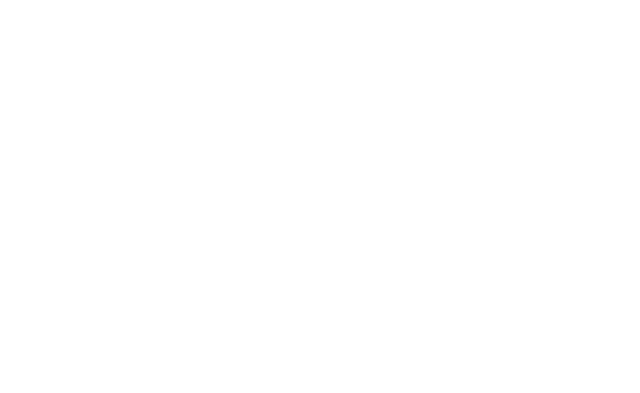
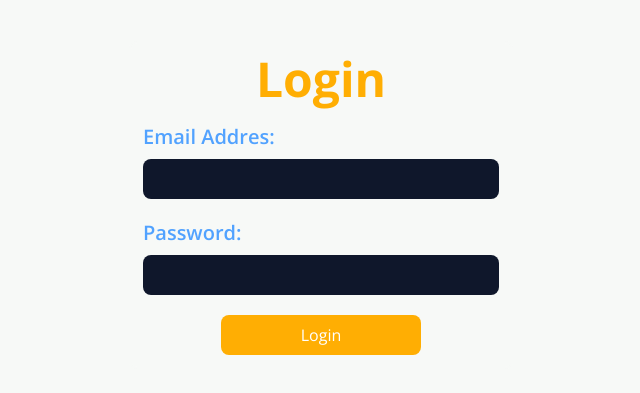
Before and after one commit to gonzagapa/Ecommerce-with-Redux-and-Platzi-Fake-Store-API, a React (Vite) app: page /auth/login in a window 1280 px wide. Before the commit this address had no page. Shown: the part 195-588 px from the top of the page, without its empty margins (319-959 px from the left). Built offline with nearby package versions, Linux system fonts and the light colour scheme.

Commit message:
feat: create LoginPage component

```diff
--- a/src/app/routes/AppRoutes.tsx
+++ b/src/app/routes/AppRoutes.tsx
@@ -9,7 +9,7 @@
 
       <Route element={<ThemePage/>}>
           <Route path="/" element={<ProductRoutes/>}/>
-          <Route path="/auth" element={<AuthRoutes/>}/>
+          <Route path="/auth/*" element={<AuthRoutes/>}/>
       </Route>
 
     </Routes>
--- a/src/app/theme/ThemePage.tsx
+++ b/src/app/theme/ThemePage.tsx
@@ -3,7 +3,7 @@
 
 export function ThemePage() {
   return (
-    <div className="dark:bg-slate-900 bg-slate-300 dark:text-slate-200 text-blue-400
+    <div className="dark:bg-slate-900 bg-baby dark:text-baby text-blue-400
     min-h-screen">
         {<Outlet/>}
     </div>
--- /dev/null
+++ b/src/auth/layout/AuthLayout.tsx
@@ -0,0 +1,9 @@
+import { Outlet } from "react-router";
+
+export function AuthLayout() {
+  return (
+    <div className="grid min-h-screen place-content-center">
+        <Outlet/>
+    </div>
+  )
+}
--- /dev/null
+++ b/src/auth/pages/LoginPage.tsx
@@ -0,0 +1,27 @@
+
+
+export function LoginPage() {
+  return (
+    <main className="dark:bg-slate-800 border-2 rounded-lg border-baby
+    min-w-sm p-3">
+        <h2 className="text-center text-5xl mb-5 text-highlight font-bold">Login</h2>
+        <form action="">
+        <div className="flex flex-col gap-2 mb-5">
+            <label htmlFor="email"
+            className="capitalize font-semibold text-xl">email addres:</label>
+            <input type="email" name="email" id="email"
+            className="bg-slate-900 rounded-lg p-2 outline-slate-300"/>
+        </div>
+        <div className="flex flex-col gap-2 mb-5">
+            <label htmlFor="password"
+            className="capitalize font-semibold text-xl">password:</label>
+            <input type="password" name="password" id="password"
+            className="bg-slate-900 rounded-lg p-2 outline-slate-300"/>
+        </div>
+            <button type="submit" className="bg-highlight text-white w-[200px]
+            rounded-lg text-center p-2 cursor-pointer hover:bg-highlight/85 mx-auto block">Login</button>
+        </form>
+
+    </main>
+  )
+}
--- a/src/auth/routes/AuthRoutes.tsx
+++ b/src/auth/routes/AuthRoutes.tsx
@@ -1,5 +1,13 @@
+import { Route, Routes } from "react-router";
+import { LoginPage } from "../pages/LoginPage";
+import { AuthLayout } from "../layout/AuthLayout";
+
 export function AuthRoutes() {
   return (
-    <div>AuthPage</div>
+  <Routes>
+    <Route element={<AuthLayout/>}>
+      <Route path="login" element={<LoginPage />} />
+    </Route>
+  </Routes>
   )
 }
--- a/src/index.css
+++ b/src/index.css
@@ -2,4 +2,7 @@
 
 @theme {
   --font-sans: "Open Sans", sans-serif;
+  --color-baby: #f7f9f7;
+  --color-error: #ff4242;
+  --color-highlight: #ffae03;
 }
```
